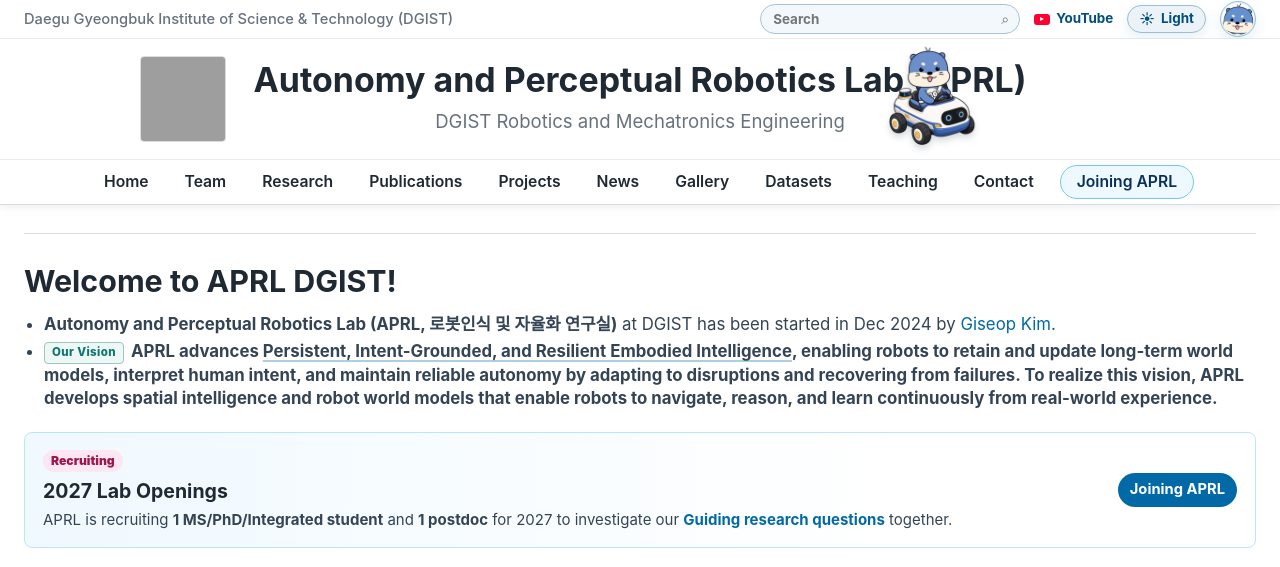
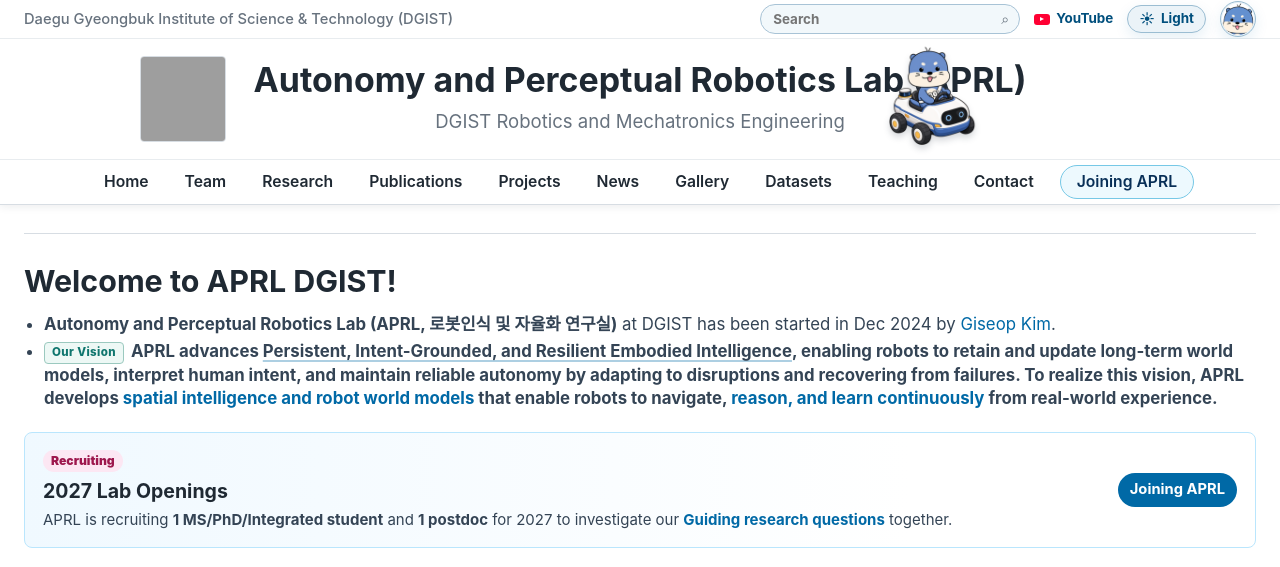
Before and after one commit to team-aprl/team-aprl.github.io, a Jekyll site: the page built from index.html, in a window 1280 px wide and 900 px high, cut to the strip 0-567 px from the top of the window. Built offline with Jekyll 4.4.1, drawn with Linux system fonts in a browser that asks for light colours; grey boxes are pictures that could not be loaded.

Commit message:
Add vision reference links

```diff
--- a/index.html
+++ b/index.html
@@ -12,7 +12,7 @@ lang: "en"
           <p class="home-kicker">Welcome to APRL DGIST!</p>
           <ul class="home-hero-points">
             <li><strong>Autonomy and Perceptual Robotics Lab (APRL, &#47196;&#48391;&#51064;&#49885; &#48143; &#51088;&#50984;&#54868; &#50672;&#44396;&#49892;)</strong> at DGIST has been started in Dec 2024 by <a href="team.html">Giseop Kim</a>.</li>
-            <li><span class="home-vision-label">Our Vision</span><strong>APRL advances </strong><a class="home-guiding-question-link" href="research.html#current-research-vision"><strong>Persistent, Intent-Grounded, and Resilient Embodied Intelligence</strong></a><strong>, enabling robots to retain and update long-term world models, interpret human intent, and maintain reliable autonomy by adapting to disruptions and recovering from failures. To realize this vision, APRL develops spatial intelligence and robot world models that enable robots to navigate, reason, and learn continuously from real-world experience.</strong></li>
+            <li><span class="home-vision-label">Our Vision</span><strong>APRL advances </strong><a class="home-guiding-question-link" href="research.html#current-research-vision"><strong>Persistent, Intent-Grounded, and Resilient Embodied Intelligence</strong></a><strong>, enabling robots to retain and update long-term world models, interpret human intent, and maintain reliable autonomy by adapting to disruptions and recovering from failures. To realize this vision, APRL develops <a href="https://gisbi-kim.github.io/spatial-experience-memory/">spatial intelligence and robot world models</a> that enable robots to navigate, <a href="https://gisbi-kim.github.io/vla-runtime-harnessing/">reason, and learn continuously</a> from real-world experience.</strong></li>
           </ul>
         </div>
       </section>
```
